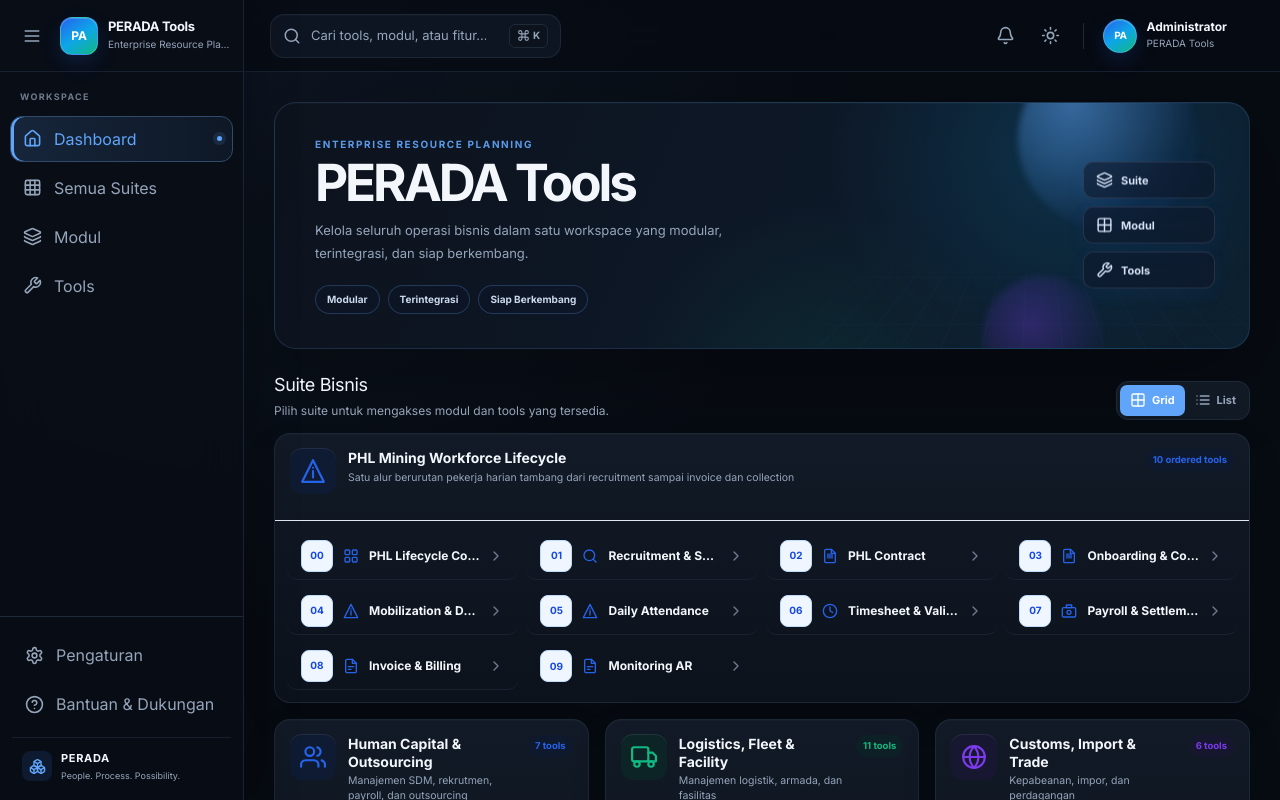
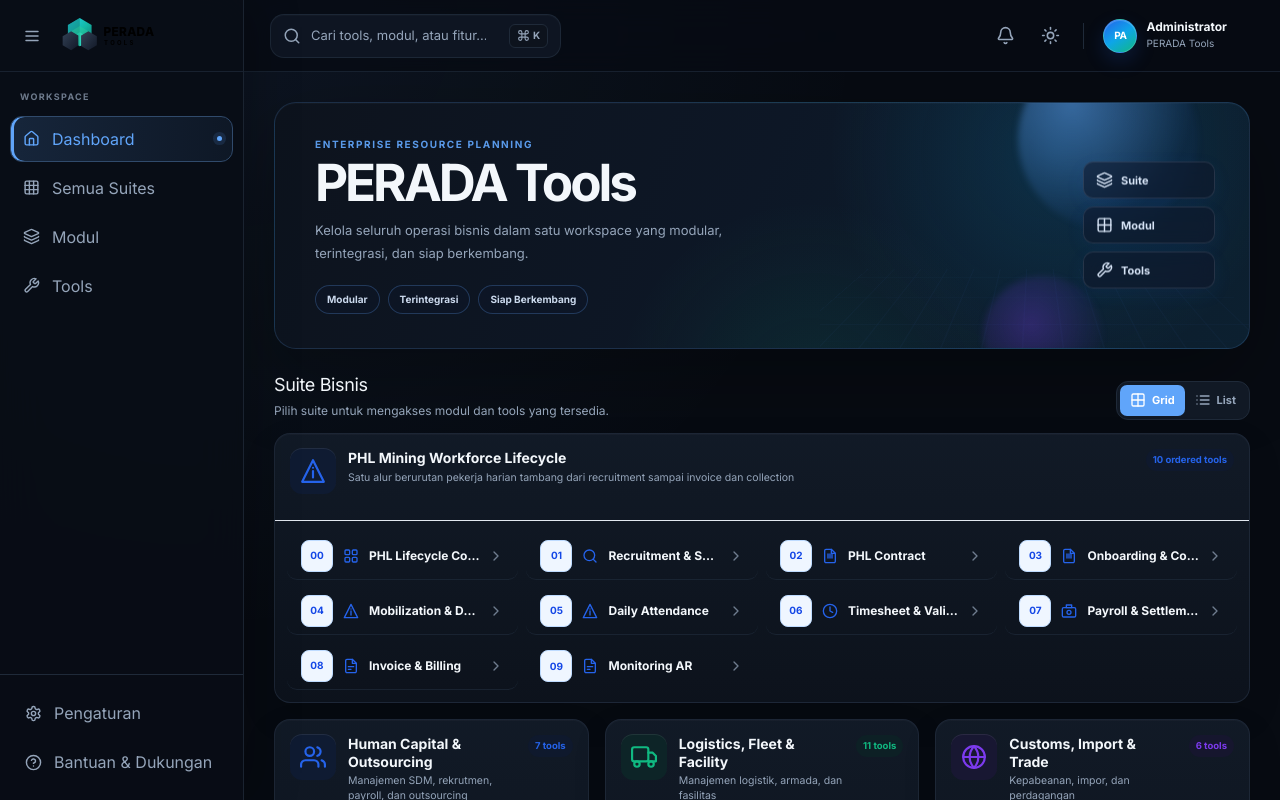
Before and after one commit to ImHeroesKiller/nota-gen, a React (Vite) app: page / in a window 1280 px wide. Shown: the top 800 px of the page. Built offline with nearby package versions, Linux system fonts and the light colour scheme.

Commit message:
Use application logo and remove redundant sidebar branding

```diff
--- a/src/components/Sidebar.tsx
+++ b/src/components/Sidebar.tsx
@@ -1,5 +1,4 @@
 import {
-  Boxes,
   Grid,
   HelpCircle,
   Home,
@@ -50,7 +49,7 @@ export function Sidebar({
           aria-label={collapsed ? 'Buka sidebar' : 'Tutup sidebar'}
           title={collapsed ? 'Buka sidebar' : 'Tutup sidebar'}
         >
-          <Menu size={20} />
+          <Menu size={18} />
         </button>
 
         <button
@@ -59,11 +58,11 @@ export function Sidebar({
           onClick={() => onNavigate('dashboard')}
           aria-label="PERADA Tools Dashboard"
         >
-          <span className="erp-brand-mark">PA</span>
-          <span className="erp-brand-copy">
-            <strong>PERADA Tools</strong>
-            <small>Enterprise Resource Planning Suite</small>
-          </span>
+          <img
+            src={collapsed ? '/perada-tools-icon.svg' : '/perada-tools-logo.svg'}
+            alt="PERADA Tools"
+            className="erp-brand-logo"
+          />
         </button>
       </div>
 
@@ -81,7 +80,7 @@ export function Sidebar({
               aria-current={active ? 'page' : undefined}
               title={collapsed ? item.label : undefined}
             >
-              <Icon size={19} />
+              <Icon size={17} />
               <span>{item.label}</span>
             </button>
           );
@@ -97,21 +96,13 @@ export function Sidebar({
           onClick={openDocumentSettings}
           title={collapsed ? 'Pengaturan Template Dokumen' : 'Atur logo, kop surat, footer, dan template dokumen'}
         >
-          <Settings size={19} />
+          <Settings size={17} />
           <span>Pengaturan</span>
         </button>
         <button type="button" className="erp-nav-item erp-nav-muted" title={collapsed ? 'Bantuan & Dukungan' : undefined}>
-          <HelpCircle size={19} />
+          <HelpCircle size={17} />
           <span>Bantuan & Dukungan</span>
         </button>
-
-        <div className="erp-sidebar-company">
-          <span className="erp-company-symbol"><Boxes size={17} /></span>
-          <span className="erp-company-copy">
-            <strong>PERADA</strong>
-            <small>People. Process. Possibility.</small>
-          </span>
-        </div>
       </div>
     </aside>
   );
```
